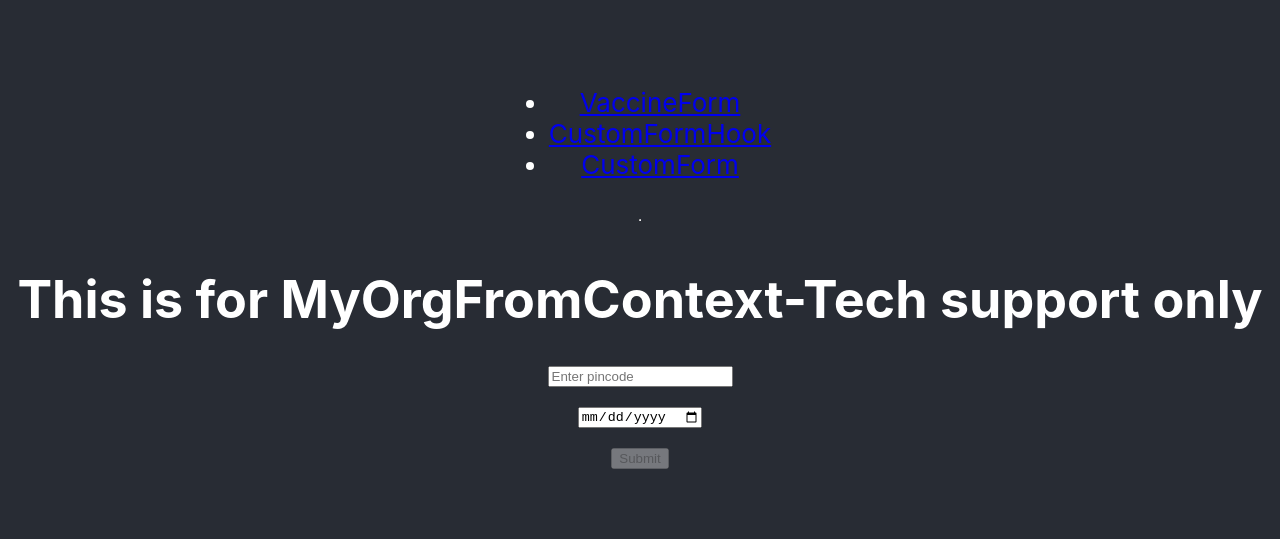
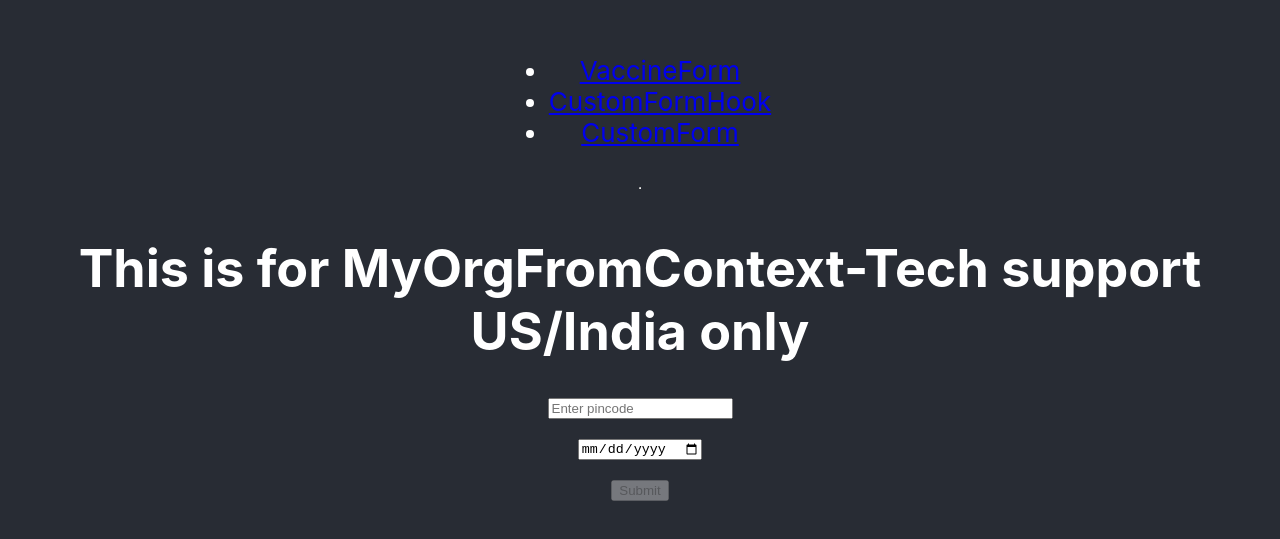
Before and after one commit to ccPrathap/auto-book-vaccine, a React (Create React App) app: page / in a window 1280 px wide. Shown: the part 125-664 px from the top of the page. Built offline with nearby package versions, Linux system fonts and the light colour scheme.

Commit message:
Edited message

```diff
--- a/src/index.js
+++ b/src/index.js
@@ -6,7 +6,7 @@ import reportWebVitals from './reportWebVitals';
 import { OrgContext } from './GlobalContext';
 
 const MyBaseComp = () => {
-  const [subOrg, setSubOrg] = useState("Tech support");
+  const [subOrg, setSubOrg] = useState("Tech support US/India");
 
   return <OrgContext.Provider
     value={{ org: "MyOrgFromContext", subOrg, setSubOrg }}
```
